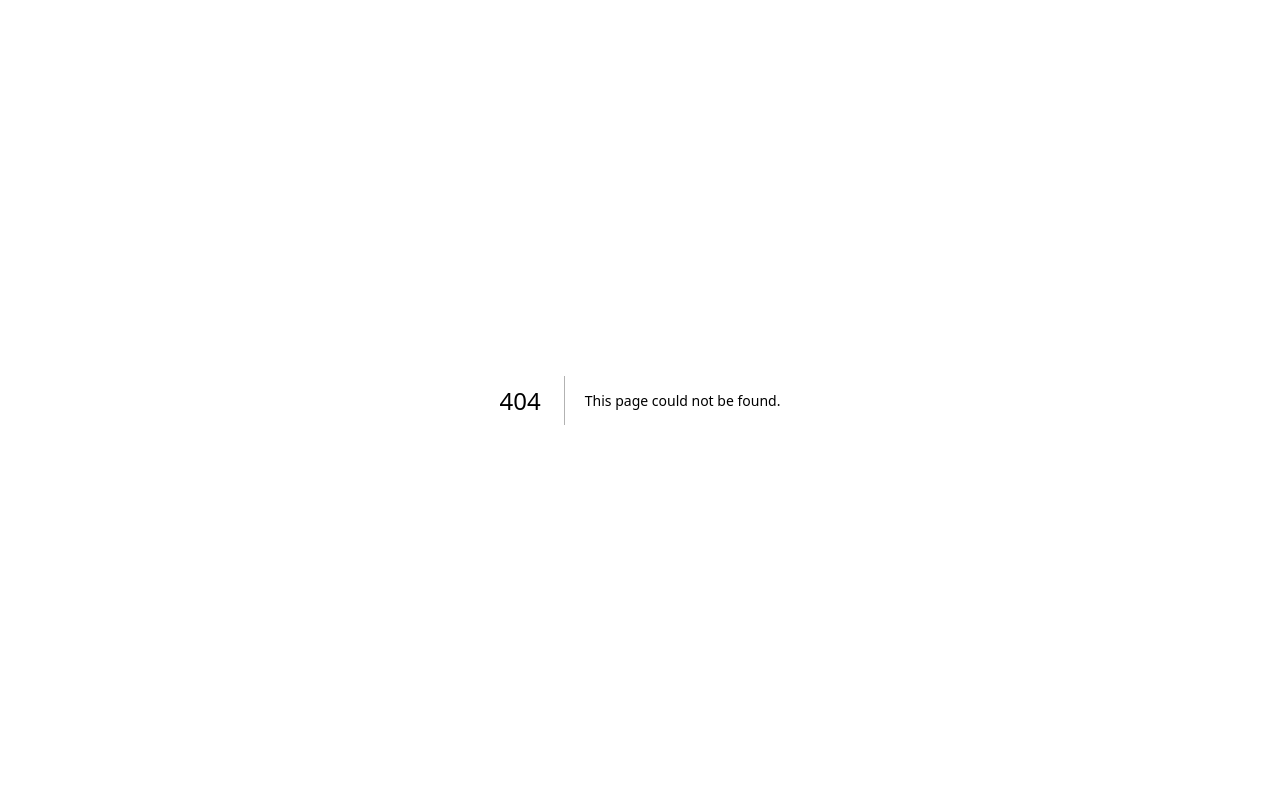
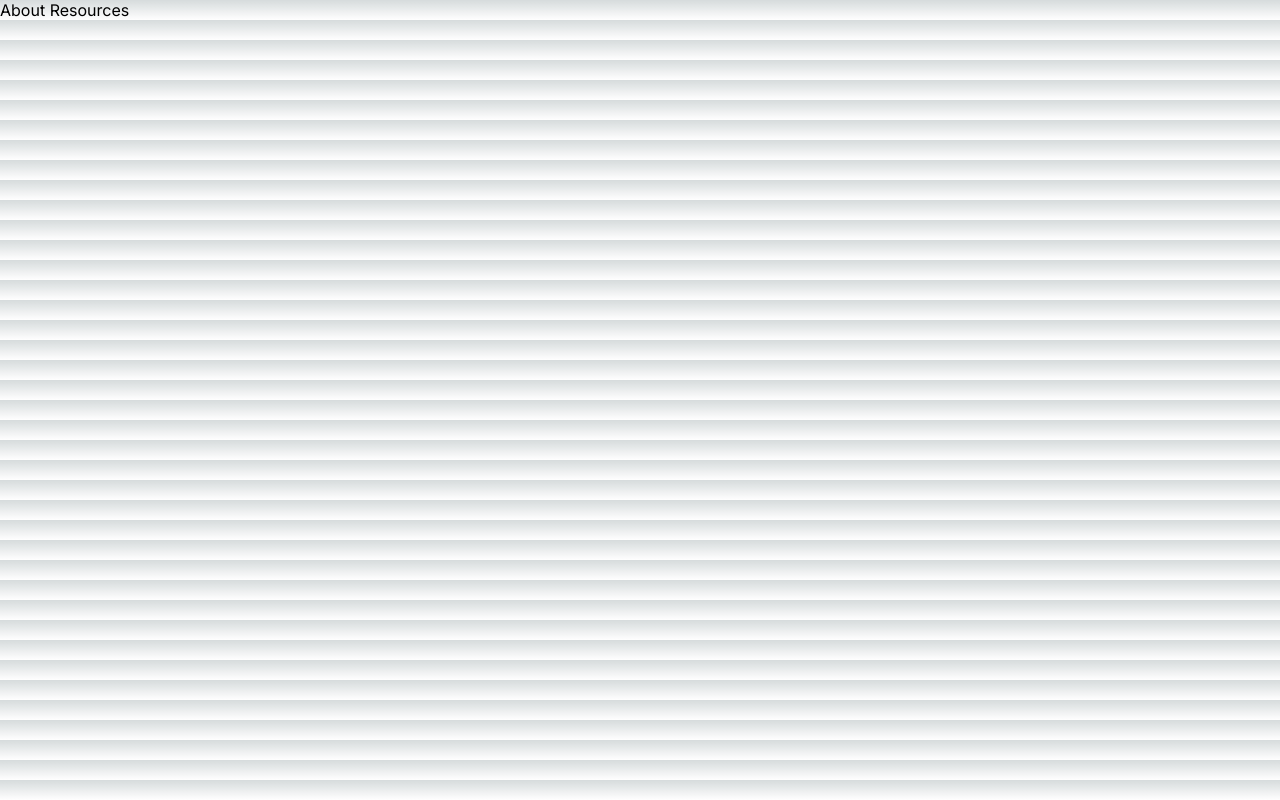
Before and after one commit to webimpactuw/save-our-salmon, a Next.js app: page /resources in a window 1280 px wide. Before the commit this address had no page. Built offline with nearby package versions, Linux system fonts and the light colour scheme.

Commit message:
added routes for events, resources, and shop

```diff
--- /dev/null
+++ b/src/app/events/page.tsx
@@ -0,0 +1,5 @@
+import styles from './page.module.scss'
+
+export default function Events() {
+  return <div>About Events</div>;
+}
--- /dev/null
+++ b/src/app/resources/page.tsx
@@ -0,0 +1,5 @@
+import styles from './page.module.scss'
+
+export default function Resources() {
+  return <div>About Resources</div>;
+}
--- /dev/null
+++ b/src/app/shop/page.tsx
@@ -0,0 +1,5 @@
+import styles from './page.module.scss'
+
+export default function Shop() {
+  return <div>About Shop</div>;
+}
```
Also changed, not shown: src/app/events/page.module.scss (added), src/app/resources/page.module.scss (added), src/app/shop/page.module.scss (added), 1 other file (tests, documents, lock files or other folders).
